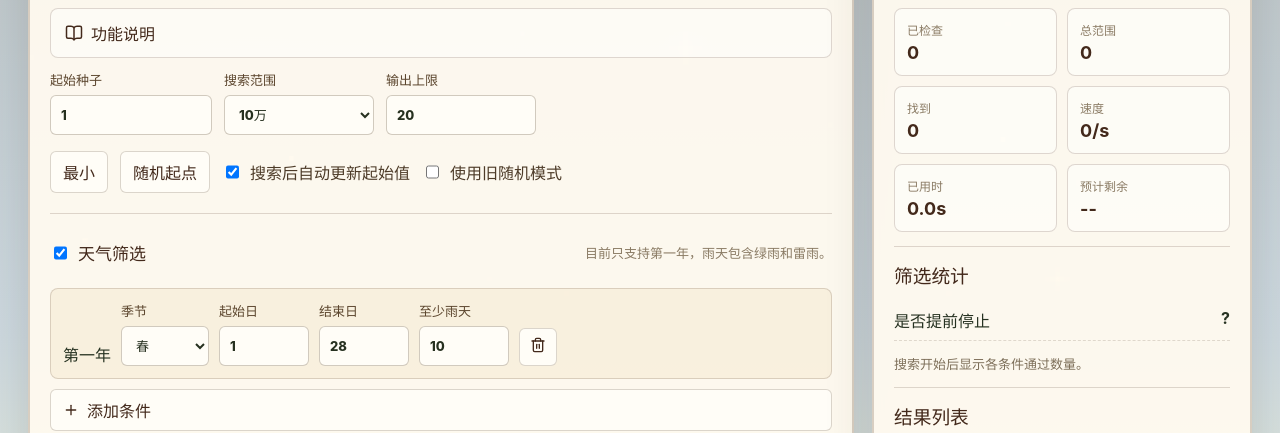
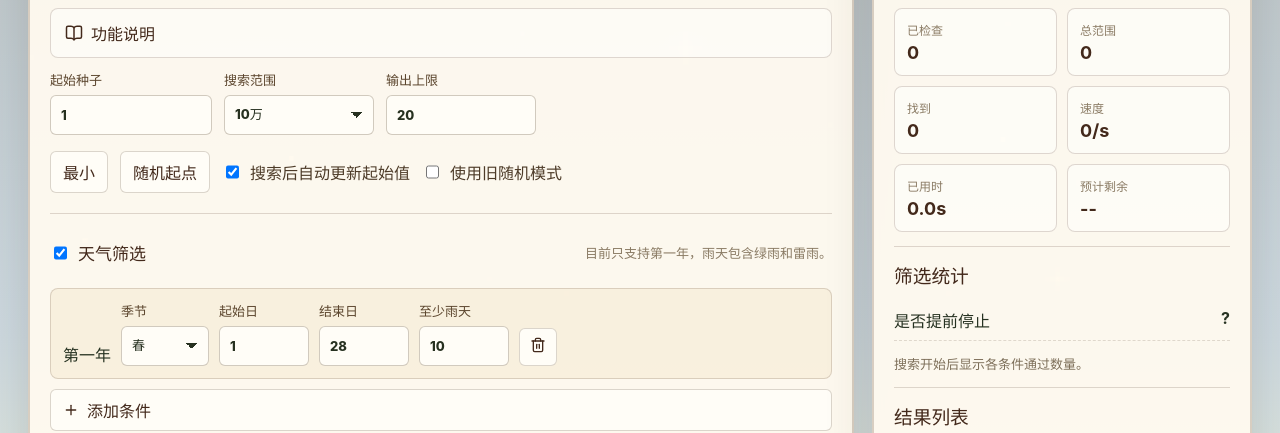
Before and after one commit to skyswordw/StardewSeedSearcher-Web, a React (Vite) app: page / in a window 1280 px wide. Shown: the part 349-782 px from the top of the page. Built offline with nearby package versions, Linux system fonts and the light colour scheme.

Commit message:
Fix Safari form control alignment

```diff
--- a/src/App.css
+++ b/src/App.css
@@ -205,7 +205,11 @@ button:disabled {
   display: flex;
   flex-wrap: wrap;
   gap: 12px;
-  align-items: end;
+  align-items: flex-end;
+}
+
+.form-row {
+  align-items: flex-start;
 }
 
 .quick-row {
@@ -239,6 +243,23 @@ select {
   color: #273120;
   padding: 8px 10px;
   outline: none;
+}
+
+input:not([type='checkbox']),
+select {
+  width: 100%;
+  height: 40px;
+  line-height: 1.2;
+}
+
+select {
+  appearance: none;
+  -webkit-appearance: none;
+  padding-right: 34px;
+  background:
+    linear-gradient(45deg, transparent 50%, #273120 50%) right 16px center / 6px 6px no-repeat,
+    linear-gradient(135deg, #273120 50%, transparent 50%) right 10px center / 6px 6px no-repeat,
+    #fffdf7;
 }
 
 input:focus,
```
